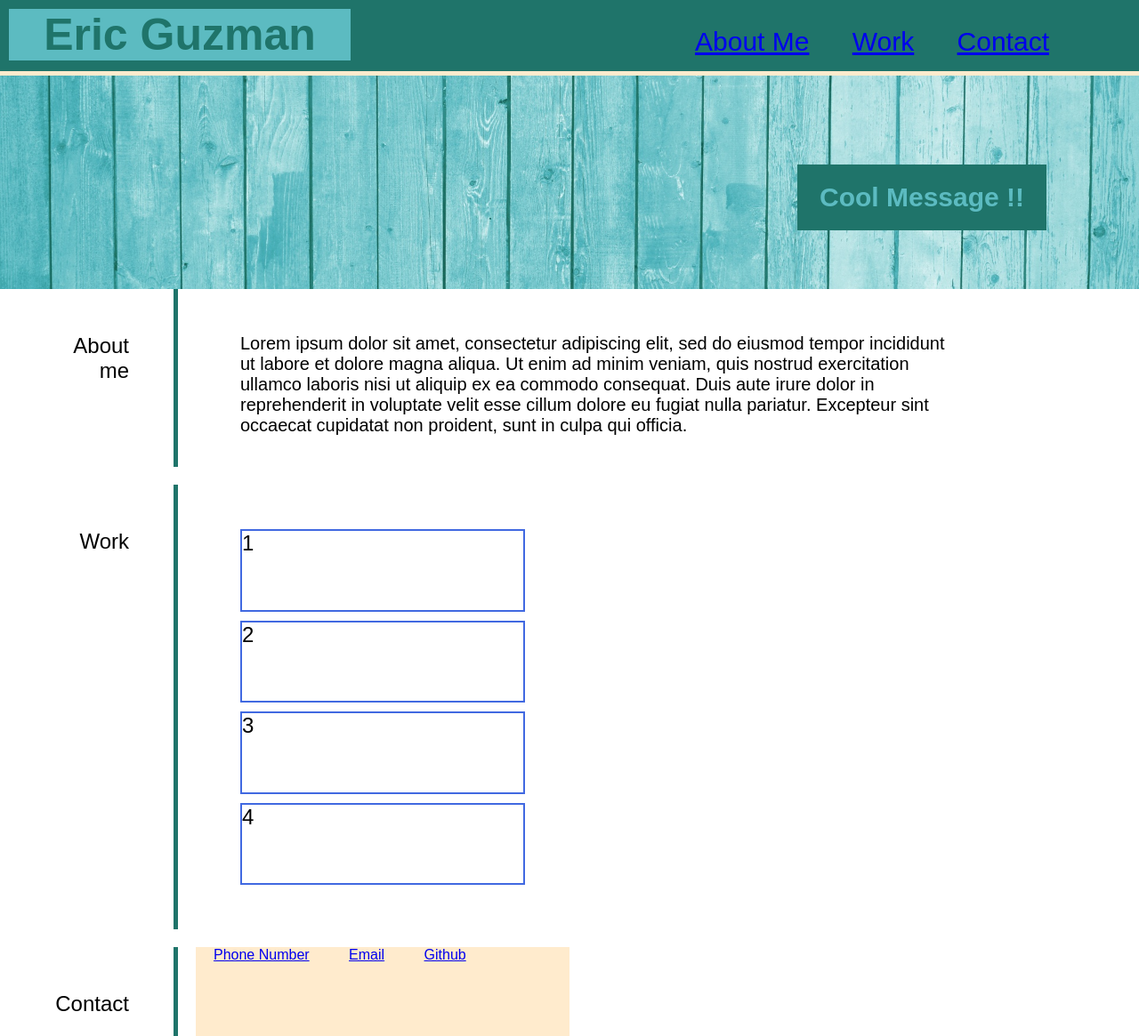
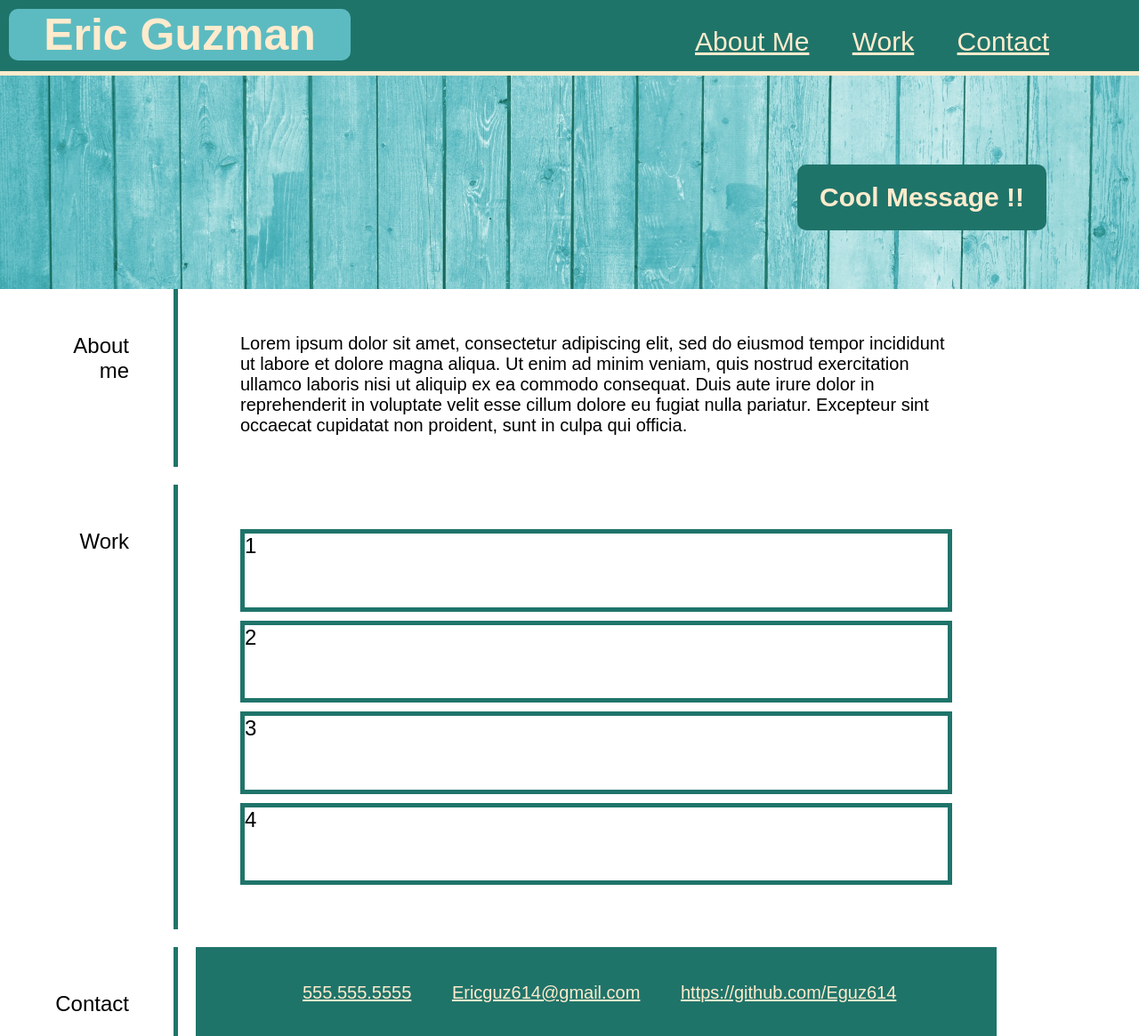
Before and after one commit to Eguz614/client-profile, a plain HTML site: page index.html in a window 1280 px wide. Shown: the whole page at 89% size. Drawn offline with Linux system fonts and the light colour scheme.

Commit message:
added full sized footer and border placeholders for images

```diff
--- a/assets/style.css
+++ b/assets/style.css
@@ -6,18 +6,21 @@
     margin: 0;
 }
 
-/* body{
-    width: 100%;
+:root{
 
-    text-align: center;
- }    */
+    --DARK: #1f746a;
+    --Light: #5cbbc1;
+    --WHITE: white;
+    --ALMOND: blanchedalmond;
+
+}
 
 header{
-  background-color: #1f746a;
+  background-color: var(--DARK);
   height: 60px;
   width: 100%;
   padding: 10px;
- border-bottom: 5px solid blanchedalmond;
+ border-bottom: 5px solid var(--ALMOND);
   text-align: center;
 
 
@@ -31,26 +34,22 @@ li{
 }
 
 .topnav {
-  background-color: #1f746a ;
+  background-color: var(--DARK);
   position:relative;
   height: 100%;
   width: 40%;
   left: 55%;
   padding:10px;
-  font-size: 20px;
+  color:var(--ALMOND);
   margin-top: 10px;
   font-size: 30px;
 }
 
-.links{
-    color:blanchedalmond;
-    text-decoration: none;
-}
-
 .me{
- background-color: #5cbbc1;
- color:#1f746a;
+ background-color: var(--Light);
+ color:var(--ALMOND);
  position: absolute;
+ border-radius: 10px;
  width: 30%;
  font-size: 50px;
 }
@@ -73,9 +72,10 @@ li{
  width: 240px;
  padding: 20px;
  text-align: center;
- background-color:#1f746a;
- color: #5cbbc1;
+ background-color:var(--DARK);
+color: var(--ALMOND);
  position: absolute;
+ border-radius: 10px;
  font-size: 30px;
  margin-top: 100px;
  left: 70%;
@@ -92,24 +92,24 @@ li{
   .sidebar {
     text-align:end;
     grid-area: sidebar;
-    border-right: 5px solid #1f746a;
-    background-color: var(--light)
+    border-right: 5px solid var(--DARK);
+    background-color: var(--WHITE)
 
   }
 
   .sidebar2{
     text-align: end;
     grid-area: sidebar2;
-    border-right:5px solid #1f746a;
-    background-color: var(--light);
+    border-right:5px solid var(--DARK);
+    background-color: var(--WHITE);
 
   }
 
   .sidebar3{
     text-align: end;
     grid-area: sidebar3;
-    border-right: 5px solid #1f746a;
-    background-color: var(--light);
+    border-right: 5px solid var(--DARK);
+    background-color: var(--WHITE);
   }
 
   .content {
@@ -120,16 +120,27 @@ li{
   }
   .content2 {
     grid-area: content2;
-
-
-
-  }
+    width: 800px;
+}
 
   .footer {
     grid-area: footer;
-    max-width: 800px;
-  }
+    width: 900px;
+}
 
+.u{
+  width: 800px;
+  position: relative;
+  left: 100px;
+  margin-top: 40px;
+  font-size: 20px;
+
+}
+
+.links2{
+    width: 10px;
+
+}
 
 
 .container {
@@ -144,13 +155,13 @@ li{
 
     "sidebar content content"
     "sidebar2 content2 content2"
-    "sidebar3 footer  footer";
-    background-color: white;
+    "sidebar3 footer  footer ";
+    background-color: var(--WHITE);
 
   }
 
 .footer {
-  background-color:blanchedalmond;
+  background-color:var(--DARK);
 }
 
 .nested{
@@ -163,6 +174,6 @@ li{
   }
 
   .nested p{
-    border: 2px solid royalblue;
+    border: 5px solid var(--DARK);
     margin: 0;
   }
--- a/index.html
+++ b/index.html
@@ -19,9 +19,9 @@
             <nav>
                 <ul class="topnav">
 
-                  <li class="links"><a href="#">About Me</a></li>
-                  <li class="links"><a href="#">Work</a></li>
-                  <li class="links"><a href="#">Contact </a></li>
+                  <li class="links"><a href="#" style="color:blanchedalmond;">About Me</a></li>
+                  <li class="links"><a href="#" style="color:blanchedalmond;">Work</a></li>
+                  <li class="links"><a href="#" style="color:blanchedalmond;">Contact </a></li>
                 </ul>
            </nav>
 
@@ -36,15 +36,6 @@
          </div>
         </div>
 
-
-
-
-
-
-
-
-
-
        <div class="container">
           <div class="box sidebar"> About me</div>
           <div class="box sidebar2">Work</div>
@@ -57,20 +48,16 @@
             <p>4</p>
         </div>
 
+     <footer class="footer">
+         <div>
+           <ul class="u">
+              <li class="links2"><a href="#" style="color:blanchedalmond;">555.555.5555</a></li>
+              <li class="links2"><a href="#" style="color:blanchedalmond;">Ericguz614@gmail.com</a></li>
+              <li class="links2"><a href="#" style="color:blanchedalmond;">https://github.com/Eguz614</a></li>
+           </ul>
+         </div>
 
-
-
-     <footer class="footer">
-       <div>
-          <ul>
-
-              <li class="links2"><a href="#">Phone Number</a></li>
-              <li class="links2"><a href="#">Email</a></li>
-              <li class="links2"><a href="#">Github</a></li>
-
-          </ul>
-        </div>
-      </footer>
+        </footer>
      </div>
     </main>
 
```
